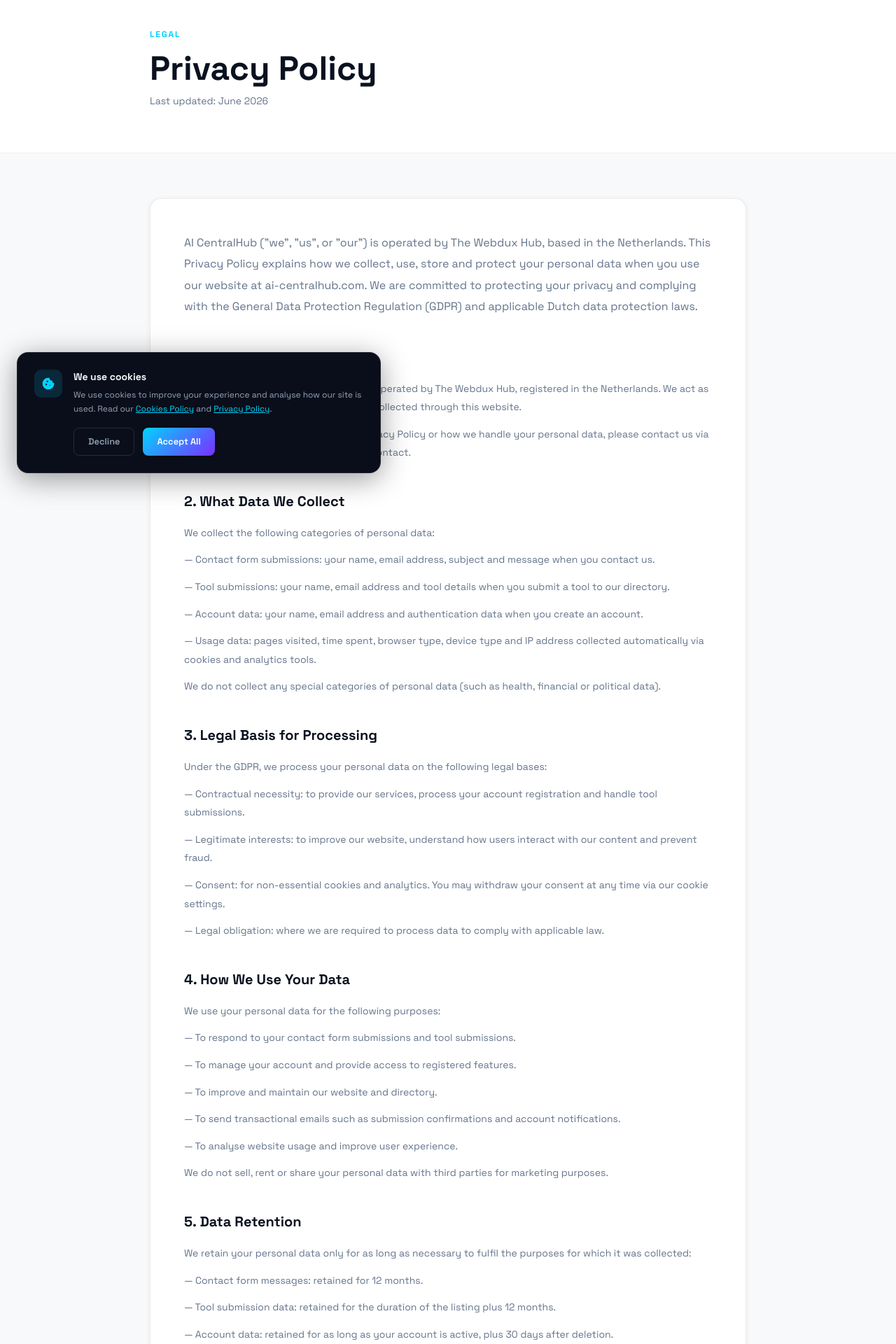
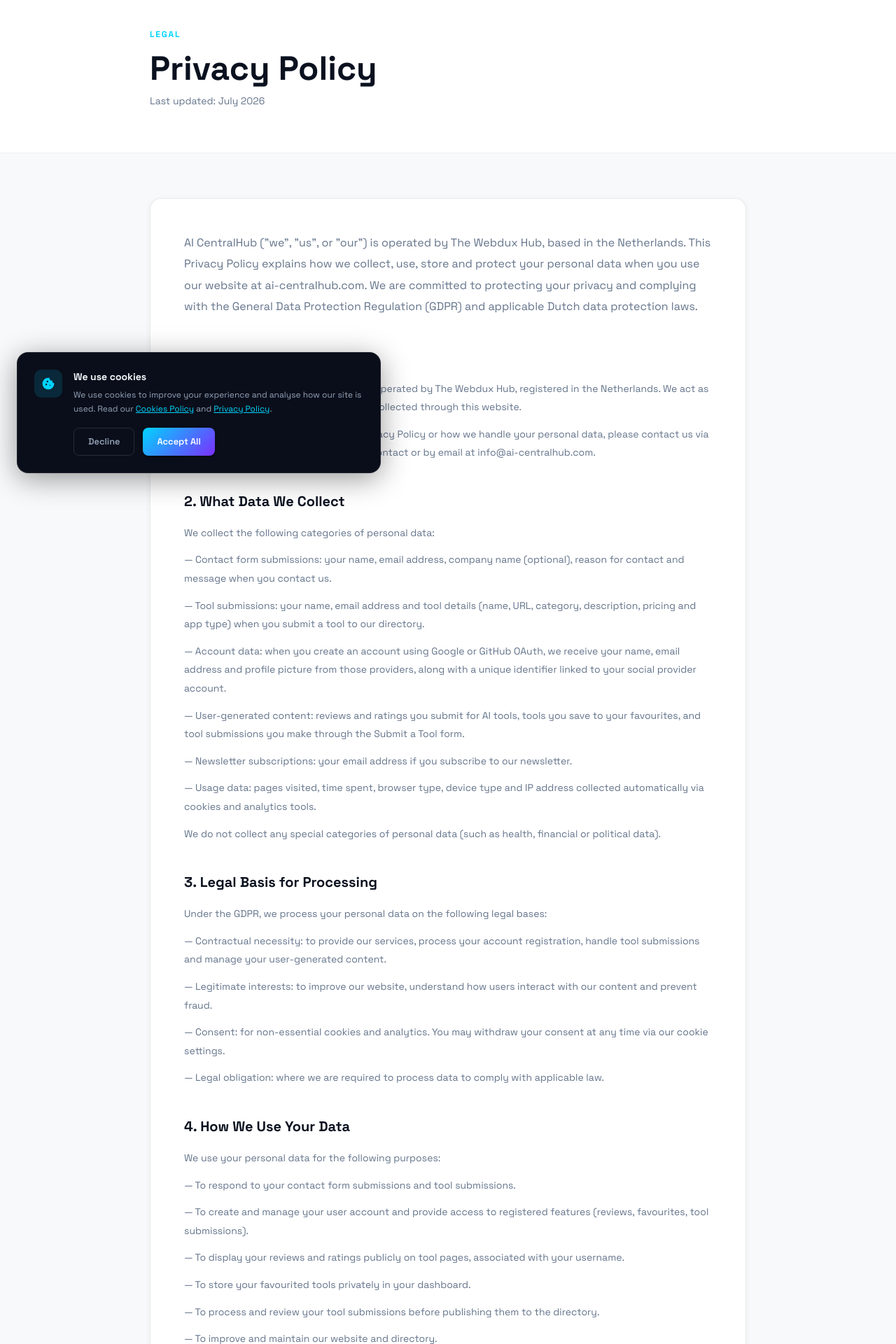
Before and after one commit to fedal-nl/aicentralhub-frontend, a Next.js app: page /privacy-policy in a window 1280 px wide. Shown: the part 100-2020 px from the top of the page at 70% size. Built offline with nearby package versions, Linux system fonts and the light colour scheme; no server answers; what @mui/material-nextjs would draw is missing.

Commit message:
docs: update privacy policy and cookies policy to reflect auth, reviews, favorites and tool submissions

```diff
--- a/src/data/legalContent.ts
+++ b/src/data/legalContent.ts
@@ -1,6 +1,6 @@
 export const privacyPolicyContent = {
   title: 'Privacy Policy',
-  lastUpdated: 'June 2026',
+  lastUpdated: 'July 2026',
   introduction:
     'AI CentralHub ("we", "us", or "our") is operated by The Webdux Hub, based in the Netherlands. This Privacy Policy explains how we collect, use, store and protect your personal data when you use our website at ai-centralhub.com. We are committed to protecting your privacy and complying with the General Data Protection Regulation (GDPR) and applicable Dutch data protection laws.',
 
@@ -9,16 +9,18 @@
       title: 'Who We Are',
       content: [
         'AI CentralHub is a free AI tools directory operated by The Webdux Hub, registered in the Netherlands. We act as the data controller for all personal data collected through this website.',
-        'If you have any questions about this Privacy Policy or how we handle your personal data, please contact us via our contact form at ai-centralhub.com/contact.',
+        'If you have any questions about this Privacy Policy or how we handle your personal data, please contact us via our contact form at ai-centralhub.com/contact or by email at info@ai-centralhub.com.',
       ],
     },
     {
       title: 'What Data We Collect',
       content: [
         'We collect the following categories of personal data:',
-        '— Contact form submissions: your name, email address, subject and message when you contact us.',
-        '— Tool submissions: your name, email address and tool details when you submit a tool to our directory.',
-        '— Account data: your name, email address and authentication data when you create an account.',
+        '— Contact form submissions: your name, email address, company name (optional), reason for contact and message when you contact us.',
+        '— Tool submissions: your name, email address and tool details (name, URL, category, description, pricing and app type) when you submit a tool to our directory.',
+        '— Account data: when you create an account using Google or GitHub OAuth, we receive your name, email address and profile picture from those providers, along with a unique identifier linked to your social provider account.',
+        '— User-generated content: reviews and ratings you submit for AI tools, tools you save to your favourites, and tool submissions you make through the Submit a Tool form.',
+        '— Newsletter subscriptions: your email address if you subscribe to our newsletter.',
         '— Usage data: pages visited, time spent, browser type, device type and IP address collected automatically via cookies and analytics tools.',
         'We do not collect any special categories of personal data (such as health, financial or political data).',
       ],
@@ -27,7 +29,7 @@
       title: 'Legal Basis for Processing',
       content: [
         'Under the GDPR, we process your personal data on the following legal bases:',
-        '— Contractual necessity: to provide our services, process your account registration and handle tool submissions.',
+        '— Contractual necessity: to provide our services, process your account registration, handle tool submissions and manage your user-generated content.',
         '— Legitimate interests: to improve our website, understand how users interact with our content and prevent fraud.',
         '— Consent: for non-essential cookies and analytics. You may withdraw your consent at any time via our cookie settings.',
         '— Legal obligation: where we are required to process data to comply with applicable law.',
@@ -38,11 +40,22 @@
       content: [
         'We use your personal data for the following purposes:',
         '— To respond to your contact form submissions and tool submissions.',
-        '— To manage your account and provide access to registered features.',
+        '— To create and manage your user account and provide access to registered features (reviews, favourites, tool submissions).',
+        '— To display your reviews and ratings publicly on tool pages, associated with your username.',
+        '— To store your favourited tools privately in your dashboard.',
+        '— To process and review your tool submissions before publishing them to the directory.',
         '— To improve and maintain our website and directory.',
-        '— To send transactional emails such as submission confirmations and account notifications.',
+        '— To send transactional emails such as submission confirmations, account notifications and newsletter issues via Resend.',
         '— To analyse website usage and improve user experience.',
         'We do not sell, rent or share your personal data with third parties for marketing purposes.',
+      ],
+    },
+    {
+      title: 'User-Generated Content',
+      content: [
+        'Reviews and Ratings: Reviews you submit are publicly visible on tool pages and associated with your username. You can delete your own reviews at any time from the tool page.',
+        'Tool Submissions: When you submit a tool, we store the submission details along with your account information as the submitter. Submissions are reviewed by our team before being published. Approved tools are listed with is_active set to true and an approval date.',
+        'Favourites: Your saved/favourited tools are stored privately and only visible to you in your dashboard. You can remove favourites at any time.',
       ],
     },
     {
@@ -51,7 +64,9 @@
         'We retain your personal data only for as long as necessary to fulfil the purposes for which it was collected:',
         '— Contact form messages: retained for 12 months.',
         '— Tool submission data: retained for the duration of the listing plus 12 months.',
-        '— Account data: retained for as long as your account is active, plus 30 days after deletion.',
+        '— Account data: retained for as long as your account is active, plus 30 days after deletion request.',
+        '— Reviews and favourites: retained until you delete them or request account deletion.',
+        '— Newsletter subscriptions: retained until you unsubscribe.',
         '— Analytics data: retained for 26 months in anonymised form.',
         'After the applicable retention period, your data is securely deleted or anonymised.',
       ],
@@ -60,9 +75,11 @@
       title: 'Third-Party Services',
       content: [
         'We use the following third-party services that may process your personal data:',
+        '— Google OAuth: authentication provider. Privacy policy: policies.google.com/privacy.',
+        '— GitHub OAuth: authentication provider. Privacy policy: docs.github.com/en/site-policy/privacy-policies/github-privacy-statement.',
         "— Google Analytics: for website usage analytics. Data is anonymised and processed in accordance with Google's Privacy Policy.",
         '— Vercel: our website hosting provider, based in the United States. Data transfers are covered by Standard Contractual Clauses.',
-        '— Email service providers: used to send transactional emails. Your email address is shared only where necessary to deliver these communications.',
+        '— Resend: transactional email delivery for contact form replies, submission confirmations and newsletter emails.',
         'All third-party processors are bound by data processing agreements and are required to handle your data in compliance with the GDPR.',
       ],
     },
@@ -78,12 +95,12 @@
         'As a data subject under the GDPR, you have the following rights:',
         '— Right of access: you may request a copy of the personal data we hold about you.',
         '— Right to rectification: you may request that we correct inaccurate or incomplete data.',
-        '— Right to erasure: you may request that we delete your personal data, subject to legal obligations.',
+        '— Right to erasure: you may request that we delete your personal data ("right to be forgotten"), subject to legal obligations.',
         '— Right to restriction: you may request that we restrict the processing of your data in certain circumstances.',
         '— Right to data portability: you may request your data in a structured, machine-readable format.',
         '— Right to object: you may object to processing based on legitimate interests or for direct marketing.',
         '— Right to withdraw consent: where processing is based on consent, you may withdraw it at any time.',
-        'To exercise any of these rights, please contact us via our contact form. We will respond within 30 days. You also have the right to lodge a complaint with the Dutch Data Protection Authority (Autoriteit Persoonsgegevens) at autoriteitpersoonsgegevens.nl.',
+        'To exercise any of these rights, please contact us at info@ai-centralhub.com with the subject line "GDPR Request". We will respond within 30 days. You also have the right to lodge a complaint with the Dutch Data Protection Authority (Autoriteit Persoonsgegevens) at autoriteitpersoonsgegevens.nl.',
       ],
     },
     {
@@ -95,7 +112,7 @@
     {
       title: 'Security',
       content: [
-        'We implement appropriate technical and organisational measures to protect your personal data against unauthorised access, loss, destruction or alteration. These measures include encrypted data transmission (HTTPS), access controls and regular security reviews.',
+        'We implement appropriate technical and organisational measures to protect your personal data against unauthorised access, loss, destruction or alteration. These measures include encrypted data transmission (HTTPS), secure OAuth authentication via Google and GitHub, JWT tokens with automatic expiry and refresh, API keys stored server-side only and never exposed to the browser, and regular security reviews.',
         'However, no method of transmission over the internet is 100% secure. While we strive to protect your data, we cannot guarantee absolute security.',
       ],
     },
@@ -111,7 +128,7 @@
 
 export const cookiesPolicyContent = {
   title: 'Cookies Policy',
-  lastUpdated: 'June 2026',
+  lastUpdated: 'July 2026',
   introduction:
     'This Cookies Policy explains how AI CentralHub, operated by The Webdux Hub (Netherlands), uses cookies and similar technologies on our website at ai-centralhub.com. By using our website, you consent to the use of cookies as described in this policy. You can manage your cookie preferences at any time.',
 
@@ -127,26 +144,27 @@
       title: 'Cookies We Use',
       content: [
         'We use the following categories of cookies:',
-        '— Strictly necessary cookies: these are essential for the website to function and cannot be disabled. They include cookies for session management, security and remembering your cookie preferences. No consent is required for these cookies.',
+        '— Strictly necessary cookies: these are essential for the website to function and cannot be disabled. They include cookies for authentication session management, security and remembering your cookie preferences. No consent is required for these cookies.',
         '— Analytics cookies: these help us understand how visitors interact with our website by collecting anonymised data on pages visited, time spent and navigation paths. We use Google Analytics for this purpose. These cookies are only set with your consent.',
-        '— Preference cookies: these remember your settings and preferences (such as language and display preferences) to improve your experience. These cookies are only set with your consent.',
+        '— Preference cookies: these remember your settings and preferences to improve your experience. These cookies are only set with your consent.',
         'We do not use advertising or tracking cookies for marketing purposes.',
       ],
     },
     {
       title: 'Specific Cookies We Use',
       content: [
-        '— _ga, _ga_* (Google Analytics): persistent, 2 years. Used to distinguish users and track website usage. Set only with consent.',
-        '— _gid (Google Analytics): persistent, 24 hours. Used to distinguish users. Set only with consent.',
-        '— cookie_consent (AI CentralHub): persistent, 12 months. Stores your cookie consent preferences.',
-        '— next-auth.session-token (Authentication): session. Manages your logged-in session when you have an account.',
+        '— authjs.session-token (AI CentralHub): session/persistent, 30 days. Keeps you logged in to your AI CentralHub account. This is a strictly necessary cookie set by NextAuth.js when you sign in.',
+        '— __Secure-authjs.session-token (AI CentralHub): persistent, 30 days. Secure version of the session cookie used in production over HTTPS. Strictly necessary.',
+        '— cookie_consent (AI CentralHub): persistent, 12 months. Stores your cookie consent preferences. Strictly necessary.',
+        '— _ga, _ga_* (Google Analytics): persistent, 2 years. Used to distinguish users and track website usage. Set only with your consent.',
+        '— _gid (Google Analytics): persistent, 24 hours. Used to distinguish users. Set only with your consent.',
       ],
     },
     {
       title: 'Legal Basis',
       content: [
         'Under the GDPR and the Dutch Telecommunications Act (Telecommunicatiewet), we are required to obtain your consent before placing non-essential cookies on your device.',
-        'Strictly necessary cookies do not require consent as they are essential for the website to function.',
+        'Strictly necessary cookies (including authentication session cookies) do not require consent as they are essential for the website to function and to keep you securely logged in.',
         'For all other cookies (analytics, preferences), we rely on your explicit consent, which you provide via our cookie banner when you first visit our website.',
       ],
     },
@@ -155,7 +173,7 @@
       content: [
         'You can manage your cookie preferences in the following ways:',
         '— Cookie banner: when you first visit our website, you will be presented with a cookie banner where you can accept or decline non-essential cookies.',
-        '— Browser settings: most browsers allow you to control cookies through their settings. You can set your browser to refuse cookies, delete existing cookies or alert you when cookies are being sent. Please note that disabling cookies may affect the functionality of our website.',
+        '— Browser settings: most browsers allow you to control cookies through their settings. You can set your browser to refuse cookies, delete existing cookies or alert you when cookies are being sent. Please note that disabling strictly necessary cookies (such as the session cookie) will prevent you from staying logged in.',
         '— Google Analytics opt-out: you can opt out of Google Analytics tracking by installing the Google Analytics Opt-out Browser Add-on available at tools.google.com/dlpage/gaoptout.',
         'Please note that withdrawing your consent does not affect the lawfulness of processing based on consent before its withdrawal.',
       ],
@@ -172,7 +190,7 @@
       title: 'Your Rights',
       content: [
         'Under the GDPR, you have the right to withdraw your consent to non-essential cookies at any time. This will not affect the lawfulness of processing that took place before withdrawal.',
-        'You also have the right to access, rectify or request deletion of personal data collected through cookies. To exercise these rights, please contact us via our contact form at ai-centralhub.com/contact.',
+        'You also have the right to access, rectify or request deletion of personal data collected through cookies. To exercise these rights, please contact us at info@ai-centralhub.com.',
         'You have the right to lodge a complaint with the Dutch Data Protection Authority (Autoriteit Persoonsgegevens) at autoriteitpersoonsgegevens.nl.',
       ],
     },
```
